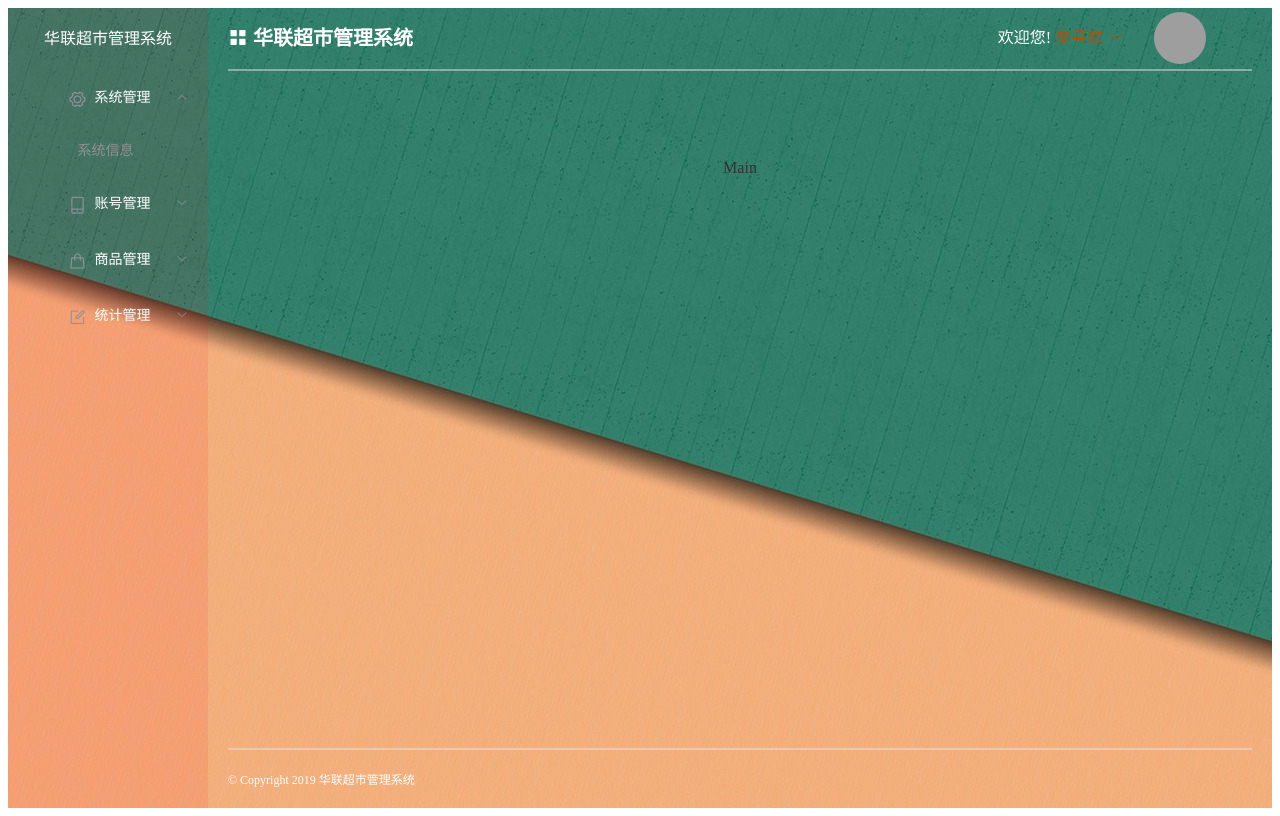
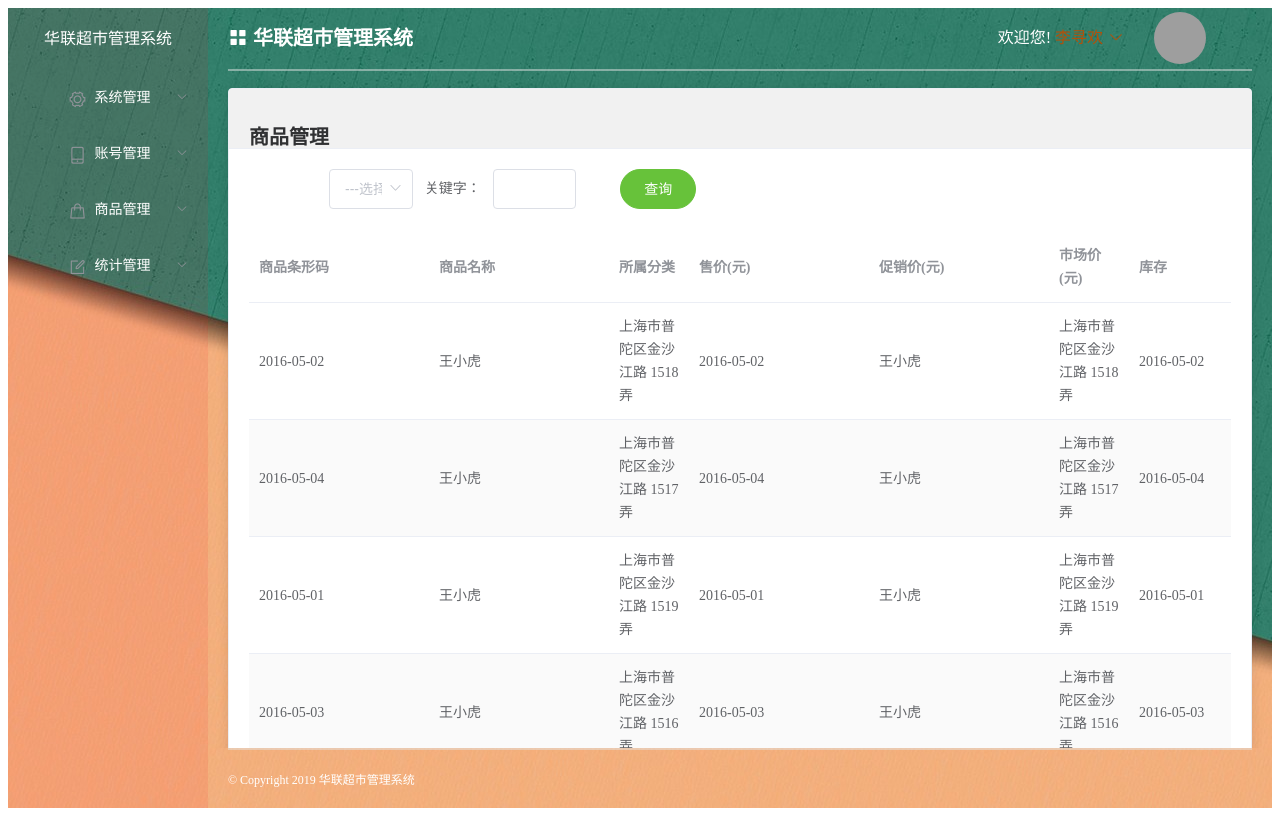
Before and after one commit to SometimesSomething/SMMS, a Vue app in the folder smm-system/: page /#/goodsmanagement in a window 1280 px wide. Built offline with nearby package versions, Linux system fonts and the light colour scheme; the HTML template or start-up script is replaced by a standard one.

Commit message:
商品页面

```diff
--- a/smm-system/src/components/Nav/Nav.vue
+++ b/smm-system/src/components/Nav/Nav.vue
@@ -1,10 +1,10 @@
 <template>
     <el-aside width="200px">
         <p class="title">华联超市管理系统</p>
-        <el-menu :default-openeds="['1']"
+        <el-menu
                  background-color="rgba(255, 0, 22, 0.09)"
                  unique-opened="true"
-                 default-active="1-1"
+                 :default-active="this.$router.path"
                  router=""
         >
             <!--导航1-->
--- a/smm-system/src/views/GoodsAdd/GoodsAdd.vue
+++ b/smm-system/src/views/GoodsAdd/GoodsAdd.vue
@@ -1,10 +1,114 @@
 <template>
   <div class="goodsadd">
-
+    <el-card class="box-card">
+      <div slot="header" class="clearfix">
+        <span class="title">添加商品</span>
+      </div>
+      <div class="text item">
+        <el-form ref="form" :model="form" label-width="80px">
+          <el-form-item label="所属分类：">
+            <el-select v-model="form.region" placeholder="---选择分类---">
+              <el-option label="区域一" value="shanghai"></el-option>
+              <el-option label="区域二" value="beijing"></el-option>
+            </el-select>
+          </el-form-item>
+          <el-form-item label="商品名称：">
+            <el-input v-model="form.name"></el-input>
+          </el-form-item>
+          <el-form-item label="商品售价：">
+            <el-input v-model="form.price"></el-input>元
+          </el-form-item>
+          <el-form-item label="市场价：">
+            <el-input v-model="form.name"></el-input>元
+          </el-form-item>
+          <el-form-item label="商品进价：">
+            <el-input v-model="form.name"></el-input>元
+          </el-form-item>
+          <el-form-item label="入库数量：">
+            <el-input v-model="form.name"></el-input>
+          </el-form-item>
+          <el-form-item label="商品重量：">
+            <el-input v-model="form.name"></el-input>
+          </el-form-item>
+          <el-form-item label="商品单位：">
+            <el-input v-model="form.name"></el-input>
+          </el-form-item>
+          <el-form-item label="会员优惠：">
+            <el-radio-group v-model="form.resource">
+              <el-radio label="享受"></el-radio>
+              <el-radio label="不享受"></el-radio>
+            </el-radio-group>
+          </el-form-item>
+          <el-form-item label="是否促销：">
+            <el-radio-group v-model="form.resource">
+              <el-radio label="启用"></el-radio>
+              <el-radio label="禁用"></el-radio>
+            </el-radio-group>
+          </el-form-item>
+          <el-form-item label="商品简介：">
+            <el-input type="textarea" v-model="form.desc"></el-input>
+          </el-form-item>
+          <el-form-item>
+            <el-button type="primary" @click="onSubmit">添加</el-button>
+          </el-form-item>
+        </el-form>
+      </div>
+    </el-card>
   </div>
 </template>
 
 <script>
+export default {
+  data() {
+    return {
+      form: {
+        name: "",
+        region: "",
+        date1: "",
+        date2: "",
+        delivery: false,
+        type: [],
+        resource: "",
+        desc: ""
+      }
+    };
+  },
+  methods: {
+    onSubmit() {
+      console.log("submit!");
+    }
+  }
+};
 </script>
 <style lang=less>
+.goodsadd {
+  .el-card {
+    .el-card__header {
+      text-align: left;
+      height:60px;
+      line-height: 60px;
+      font-weight: 600;
+      background-color: #f1f1f1;
+      .title{
+        font-size: 20px;
+      }
+    }
+    .el-card__body {
+      width: 600px;
+      .el-form {
+        width: 420px;
+        .el-form-item {
+          .el-form-item__content {
+            .el-input {
+              width: 300px;
+            }
+          }
+          .el-form-item__label {
+            width: 100px !important;
+          }
+        }
+      }
+    }
+  }
+}
 </style>
--- a/smm-system/src/views/GoodsManagement/GoodsManagement.vue
+++ b/smm-system/src/views/GoodsManagement/GoodsManagement.vue
@@ -1,9 +1,137 @@
 <template>
+  <div class="goodsmanagement">
+    <el-card class="box-card">
+      <div slot="header" class="clearfix">
+        <span class="title">商品管理</span>
+      </div>
+      <div class="text item">
+        <el-form ref="form" :model="form" label-width="80px">
+          <el-row>
+            <el-col :span="4">
+              <div class="grid-content bg-purple">
+                <el-form-item label>
+                  <el-select v-model="form.region" placeholder="---选择分类---">
+                    <el-option label="区域一" value="shanghai"></el-option>
+                    <el-option label="区域二" value="beijing"></el-option>
+                  </el-select>
+                </el-form-item>
+              </div>
+            </el-col>
+            <el-col :span="4">
+              <div class="grid-content bg-purple-light">
+                <el-form-item label="关键字：">
+                  <el-input v-model="form.name"></el-input>
+                </el-form-item>
+              </div>
+            </el-col>
+            <el-col :span="4">
+              <div class="grid-content bg-purple-light">
+                <el-button type="success" round>查询</el-button>
+              </div>
+            </el-col>
+          </el-row>
+        </el-form>
+      </div>
+      <el-table :data="tableData" stripe style="width: 100%">
+        <el-table-column prop="date" label="商品条形码" width="180"></el-table-column>
+        <el-table-column prop="name" label="商品名称" width="180"></el-table-column>
+        <el-table-column prop="address" label="所属分类"></el-table-column>
+        <el-table-column prop="date" label="售价(元)" width="180"></el-table-column>
+        <el-table-column prop="name" label="促销价(元)" width="180"></el-table-column>
+        <el-table-column prop="address" label="市场价(元)"></el-table-column>
+        <el-table-column prop="date" label="库存" width="180"></el-table-column>
+        <el-table-column prop="name" label="库存总额(元)" width="180"></el-table-column>
+        <el-table-column prop="address" label="销售总额(元)"></el-table-column>
+        <el-table-column prop="address" label="管理"></el-table-column>
+      </el-table>
+    </el-card>
+    <el-pagination background layout="prev, pager, next" :total="1000"></el-pagination>
+  </div>
 </template>
 
 <script>
-
-
 export default {
+  data() {
+    return {
+      form: {
+        name: "",
+        region: "",
+        date1: "",
+        date2: "",
+        delivery: false,
+        type: [],
+        resource: "",
+        desc: ""
+      },
+      tableData: [
+        {
+          date: "2016-05-02",
+          name: "王小虎",
+          address: "上海市普陀区金沙江路 1518 弄"
+        },
+        {
+          date: "2016-05-04",
+          name: "王小虎",
+          address: "上海市普陀区金沙江路 1517 弄"
+        },
+        {
+          date: "2016-05-01",
+          name: "王小虎",
+          address: "上海市普陀区金沙江路 1519 弄"
+        },
+        {
+          date: "2016-05-03",
+          name: "王小虎",
+          address: "上海市普陀区金沙江路 1516 弄"
+        }
+      ]
+    };
+  },
+  methods: {
+    onSubmit() {
+      console.log("submit!");
+    }
+  }
+};
+</script>
+<style lang=less>
+.el-main {
+  .goodsmanagement {
+    .el-card {
+      .el-card__header {
+          text-align: left;
+        height: 60px;
+        line-height: 60px;
+        font-weight: 600;
+        background-color: #f1f1f1;
+        .title {
+          font-size: 20px;
+        }
+        .el-card__body {
+          .el-form {
+            .el-row {
+              .grid-content {
+                height: 40px;
+                .el-form-item {
+                  .el-form-item__content {
+                    margin-left: 0;
+                    height: 40px;
+                    line-height: 40px;
+                  }
+                }
+              }
+            }
+          }
+        }
+      }
+    }
+    .el-pagination {
+      .el-pager {
+        li.active {
+          background-color: "rgba(255, 0, 22, 0.09)";
+        }
+      }
+    }
+  }
 }
-</script>
+</style>
--- /dev/null
+++ b/smm-system/src/views/Home/Home.vue
@@ -0,0 +1,5 @@
+<template>
+</template>
+<script>
+export default {}
+</script>
--- a/smm-system/src/views/index/index.vue
+++ b/smm-system/src/views/index/index.vue
@@ -5,7 +5,9 @@
             <Nav></Nav>
             <el-container>
                 <el-header><Top></Top></el-header>
-                <el-main>Main</el-main>
+                <el-main>
+                    <router-view />
+                </el-main>
                 <el-footer><Bottom></Bottom></el-footer>
             </el-container>
         </el-container>
@@ -40,13 +42,10 @@ export default {
 
 
         .el-main {
-
             color: #333;
             text-align: center;
-            line-height: 160px;
         }
         .el-header, .el-footer {
-
              color: #333;
              text-align: center;
              line-height: 60px;
--- a/smm-system/src/views/login/Login.vue
+++ b/smm-system/src/views/login/Login.vue
@@ -105,13 +105,14 @@ html,body,#app{
      padding:0;
      .login{
          height:100%;
-         background-color:rgba(215, 249, 250,0.5);
+         background-image:url("../../assets/1.4.jpg") ;
      }
 }
  .login-form{
      width: 500px;
      height: 300px;
-     background-color: rgb(215, 249, 250);
+     color: #ffffff;
+     background-color: rgba(255, 0, 22, 0.09);
      position: fixed;
      top:0;
      left: 0;
@@ -123,5 +124,8 @@ html,body,#app{
      .title{
         padding-left: 20px;
      }
+     .el-form-item{
+        color: #ffffff;
+     }
  }
 </style>
```
Also changed, not shown: smm-system/src/assets/logo.png (deleted).
